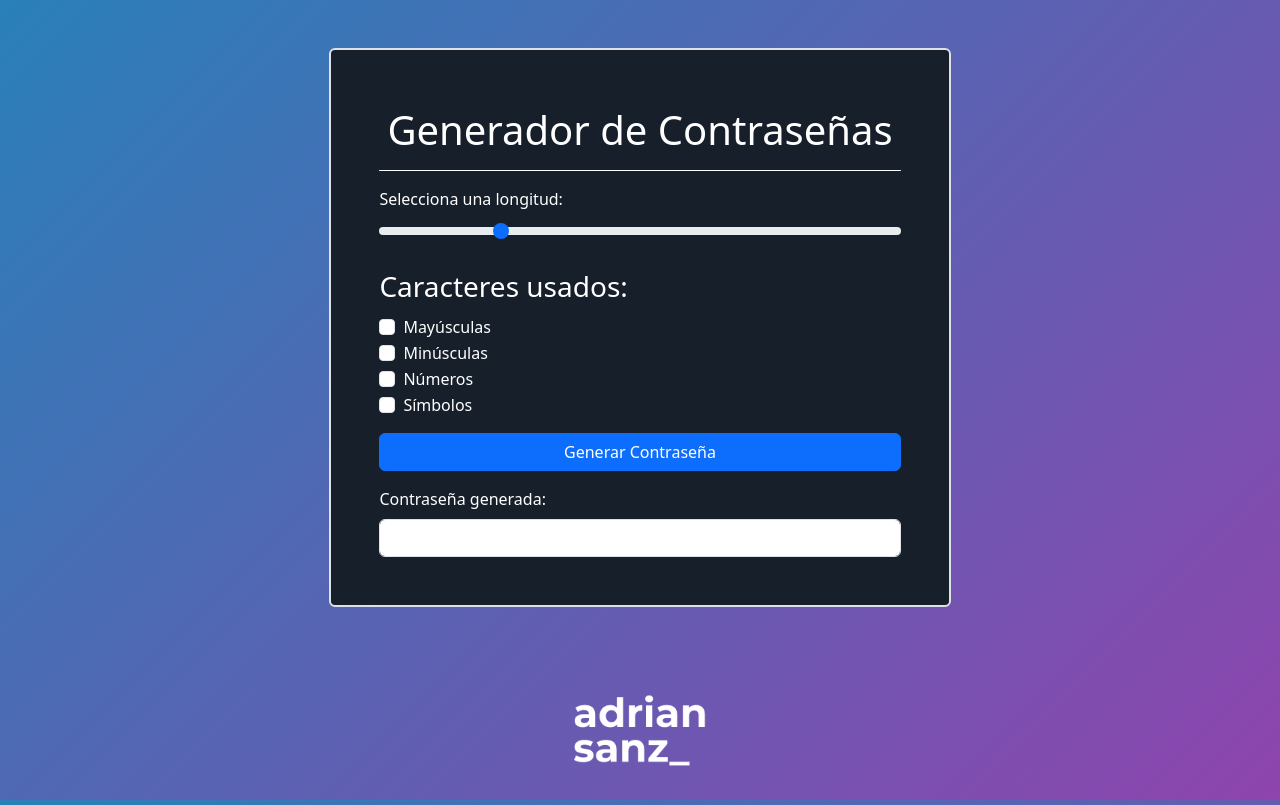
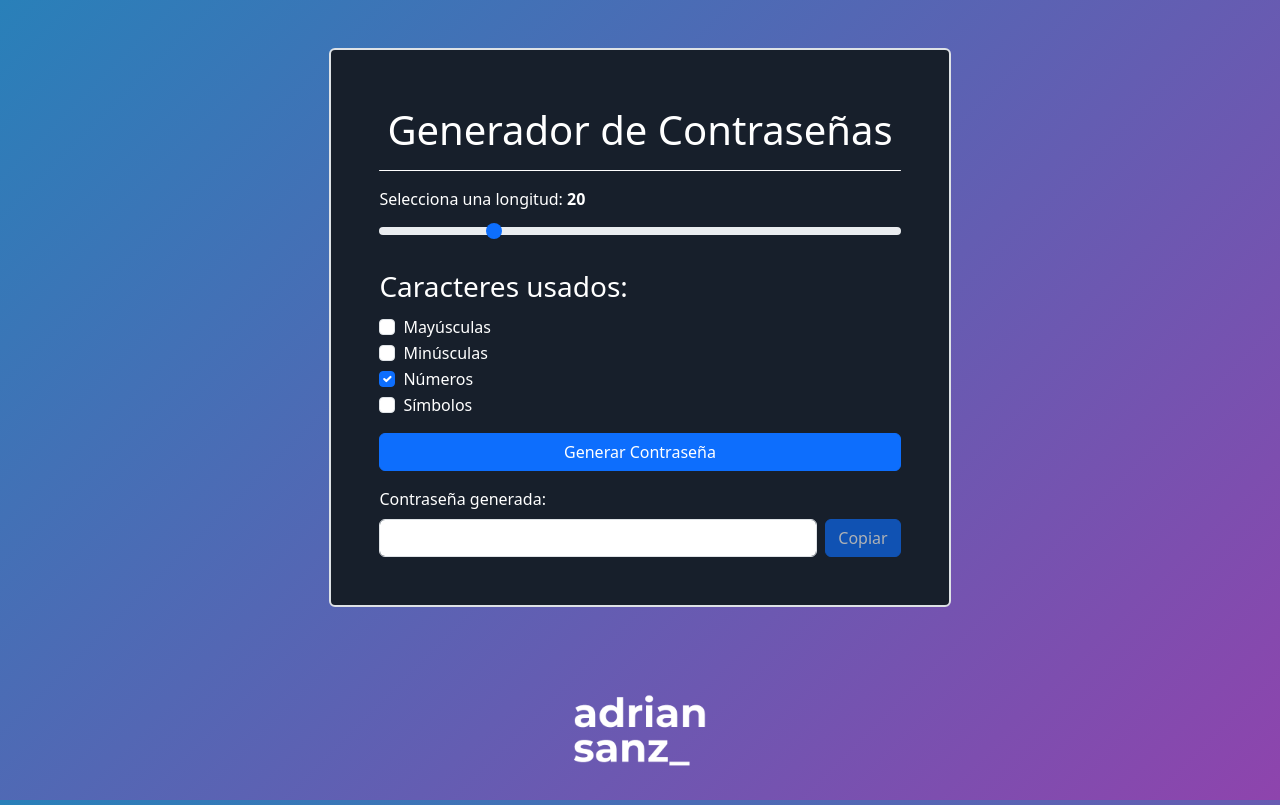
Before and after one commit to adrianssanz/passwd-generator, an Angular app: page / in a window 1280 px wide. Built offline with nearby package versions, Linux system fonts and the light colour scheme.

Commit message:
Añadida logica

```diff
--- a/src/app/password-generator/password-generator.component.html
+++ b/src/app/password-generator/password-generator.component.html
@@ -5,36 +5,40 @@
                 <hr class="border-white opacity-100 rounded">
                 <form>
                     <div class="mb-3">
-                        <label class="form-label">Selecciona una longitud:</label>
-                        <input type="range" class="form-range" min="1" max="50" value="12">
-                    </div>
+                        <label class="form-label">Selecciona una longitud: <strong>{{longitudPasswd}}</strong></label>
+                        <input type="range" class="form-range" min="12" max="50" [(ngModel)]="longitudPasswd" name="longitudPasswd">
+                      </div>
+
 
                     <div class="mb-3">
                         <label class="form-label fs-3">Caracteres usados:</label>
                         <div class="form-check">
-                            <input class="form-check-input" type="checkbox" id="uppercase">
-                            <label class="form-check-label" for="uppercase">Mayúsculas</label>
+                            <input class="form-check-input" type="checkbox" (change)="verificarCheckboxes()" [(ngModel)]="mayusculas" name="mayusculas">
+                            <label class="form-check-label" for="mayusculas">Mayúsculas</label>
                         </div>
                         <div class="form-check">
-                            <input class="form-check-input" type="checkbox" id="lowercase">
-                            <label class="form-check-label" for="lowercase">Minúsculas</label>
+                            <input class="form-check-input" type="checkbox" (change)="verificarCheckboxes()" [(ngModel)]="minusculas" name="minusculas">
+                            <label class="form-check-label" for="minusculas">Minúsculas</label>
                         </div>
                         <div class="form-check">
-                            <input class="form-check-input" type="checkbox" id="numbers">
-                            <label class="form-check-label" for="numbers">Números</label>
+                            <input class="form-check-input" type="checkbox" (change)="verificarCheckboxes()" [(ngModel)]="numeros" name="numeros">
+                            <label class="form-check-label" for="numeros">Números</label>
                         </div>
                         <div class="form-check">
-                            <input class="form-check-input" type="checkbox" id="symbols">
-                            <label class="form-check-label" for="symbols">Símbolos</label>
+                            <input class="form-check-input" type="checkbox" (change)="verificarCheckboxes()" [(ngModel)]="simbolos" name="simbolos">
+                            <label class="form-check-label" for="simbolos">Símbolos</label>
                         </div>
                     </div>
 
-                    <button type="submit" class="btn btn-primary w-100">Generar Contraseña</button>
+                    <button (click)="generarPasswd()" class="btn btn-primary w-100">Generar Contraseña</button>
 
-                    <div class="mt-3">
-                        <label class="form-label">Contraseña generada:</label>
-                        <input type="text" id="generatedPassword" class="form-control" readonly>
-                    </div>
+                    <label class="form-label mt-3">Contraseña generada:</label>
+                    <div class="d-flex align-items-center">
+                        <input type="text" class="form-control" [value]="passwdGenerada" readonly>
+                        <button class="btn btn-primary ms-2" [disabled]="copiar" (click)="copiarPasswd()">Copiar</button>
+                      </div>
+
+
                 </form>
             </div>
         </div>
--- a/src/app/password-generator/password-generator.component.ts
+++ b/src/app/password-generator/password-generator.component.ts
@@ -1,12 +1,62 @@
 import { Component } from '@angular/core';
+import { FormsModule } from '@angular/forms'; // Asegúrate de importar FormsModule
 
 @Component({
   selector: 'app-password-generator',
   standalone: true,
-  imports: [],
+  imports: [FormsModule], // Lo agregas aquí
   templateUrl: './password-generator.component.html',
-  styleUrl: './password-generator.component.css'
+  styleUrls: ['./password-generator.component.css']
 })
 export class PasswordGeneratorComponent {
+  longitudPasswd: number = 20;
+  numeros: boolean = true;
+  mayusculas: boolean = false;
+  minusculas: boolean = false;
+  simbolos: boolean = false;
+  passwdGenerada: string = '';
+  copiar: boolean = true;
 
+  //Valida si los checkboxes estan todos desmarcados y marca numeros por defecto
+  verificarCheckboxes(): void{
+    if (!this.mayusculas && !this.minusculas && !this.numeros && !this.simbolos) {
+      this.numeros = true;
+    }
+  }
+
+  generarPasswd(): void{
+    let caracteres = '';
+
+    //Valida que checkbox esta seleccionado y lo añade a la contraseña
+    if (this.numeros){
+      caracteres += '0123456789';
+    }
+    if (this.mayusculas){
+      caracteres += 'ABCDEFGHIJKLMNOPQRSTUVWXYZ';
+    }
+    if (this.minusculas){
+      caracteres += 'abcdefghijklmnopqrstuvwxyz';
+    }
+    if (this.simbolos){
+      caracteres += '!@#$%^&*()!@#$%^&*()_+[]{}|;:,.<>?';
+    }
+
+    let password = '';
+    for (let i = 0; i < this.longitudPasswd; i++) {
+      password += caracteres.charAt(Math.floor(Math.random() * caracteres.length));
+    }
+
+    this.passwdGenerada = password
+    this.copiar = false
+  }
+
+  copiarPasswd() {
+    const input = document.createElement('input');
+    input.value = this.passwdGenerada;
+    document.body.appendChild(input);
+    input.select();
+    document.execCommand('copy');
+    document.body.removeChild(input);
+    alert('Contraseña copiada al portapapeles!');
+  }
 }
```
